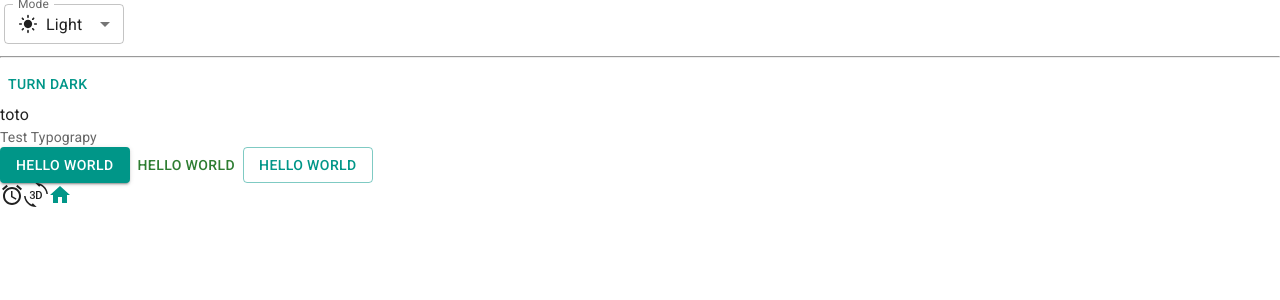
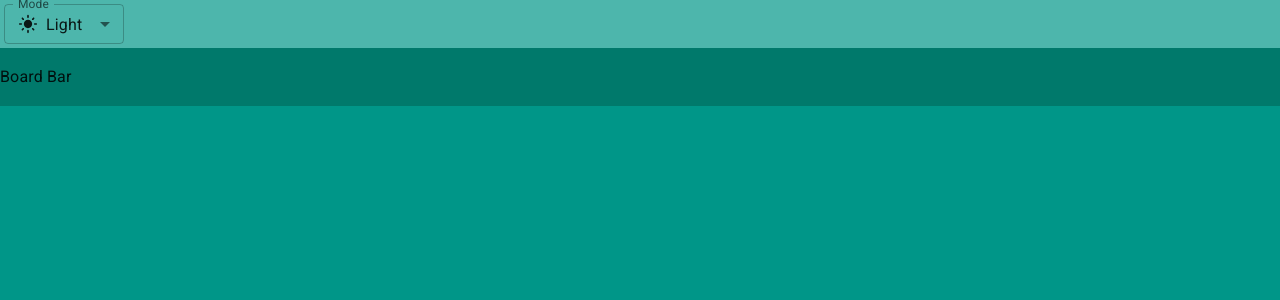
Before and after one commit to anhtoan1103/trello-pet-project, a React (Vite) app: page / in a window 1280 px wide. Shown: the top 300 px of the page. Built offline with nearby package versions, Linux system fonts and the light colour scheme.

Commit message:
add basic layout and basic design

```diff
--- a/index.html
+++ b/index.html
@@ -5,7 +5,7 @@
   <meta charset="UTF-8" />
   <link rel="icon" type="image/svg+xml" href="/vite.svg" />
   <meta name="viewport" content="width=device-width, initial-scale=1.0" />
-  <title>Vite + React</title>
+  <title>Toto pet project trello</title>
   <link rel="stylesheet" href="https://fonts.googleapis.com/css?family=Roboto:300,400,500,700&display=swap" />
 </head>
 
--- a/src/App.jsx
+++ b/src/App.jsx
@@ -1,18 +1,14 @@
-import AccessAlarmIcon from '@mui/icons-material/AccessAlarm'
 import InputLabel from '@mui/material/InputLabel'
 import MenuItem from '@mui/material/MenuItem'
 import FormControl from '@mui/material/FormControl'
 import Select from '@mui/material/Select'
-import Button from '@mui/material/Button'
-import HomeIcon from '@mui/icons-material/Home'
-import ThreeDRotation from '@mui/icons-material/ThreeDRotation'
-import Typography from '@mui/material/Typography'
 import { useColorScheme } from '@mui/material/styles'
 import LightModeIcon from '@mui/icons-material/LightMode'
 import DarkModeOutlinedIcon from '@mui/icons-material/DarkModeOutlined'
 import SettingsBrightnessIcon from '@mui/icons-material/SettingsBrightness'
 import Box from '@mui/material/Box'
-// import useMediaQuery from '@mui/material/useMediaQuery'
+import Container from '@mui/material/Container'
+
 function ModeSelect() {
   const { mode, setMode } = useColorScheme()
   const handleChange = (event) => {
@@ -50,42 +46,38 @@
   )
 }
 
-function ModeToggle() {
-  const { mode, setMode } = useColorScheme()
-  // const preferDarkMode = useMediaQuery('(prefers-color-scheme: dark)')
-  // const preferLightMode = useMediaQuery('(prefers-color-scheme: light)')
-  // console.log('preferDarkMode:', preferDarkMode)
-  // console.log('preferLightMode:', preferLightMode)
-  return (
-    <>
-    <Button
-      onClick={() => {
-        setMode(mode === 'light' ? 'dark' : 'light')
-      }}
-    >
-      {mode === 'light' ? 'Turn dark' : 'Turn light'}
-    </Button>
-    </>
-  )
-}
-
 function App() {
   return (
     <>
-      <ModeSelect></ModeSelect>
-      <hr></hr>
-      <ModeToggle />
-        <br />
-        <div>toto</div>
+      <Container disableGutters maxWidth={false} sx={{ height: '100vh'}}>
+        <Box sx={{
+          backgroundColor: 'primary.light',
+          width: '100%',
+          height: (theme) => theme.trello.appBarHeight,
+          display: 'flex',
+          alignItems: 'center'
+        }}>
+          <ModeSelect></ModeSelect>
+        </Box>
+        <Box sx={{
+          backgroundColor: 'primary.dark',
+          width: '100%',
+          height: (theme) => theme.trello.boardBarHeight,
+          display: 'flex',
+          alignItems: 'center'
+        }}>
+          Board Bar
+        </Box>
+        <Box sx={{
+          backgroundColor: 'primary.main',
+          width: '100%',
+          display: 'flex',
+          alignItems: 'center',
+          height: (theme) => `calc(100vh - ${theme.trello.appBarHeight} - ${theme.trello.boardBarHeight})`
+        }}>
 
-        <Typography variant='body2' color="text.secondary">Test Typograpy</Typography>
-        <Button variant='contained'>Hello world</Button>
-        <Button variant='text' color='success'>Hello world</Button>
-        <Button variant='outlined'>Hello world</Button>
-        <br />
-        <AccessAlarmIcon />
-        <ThreeDRotation />
-        <HomeIcon color="primary" />
+        </Box>
+      </Container>
     </>
   )
 }
--- a/src/theme.js
+++ b/src/theme.js
@@ -3,6 +3,10 @@
 
 // Create a theme instance.
 const theme = extendTheme({
+  trello: {
+    appBarHeight: '48px',
+    boardBarHeight: '58px'
+  },
   colorSchemes: {
     light: {
       palette: {
```
